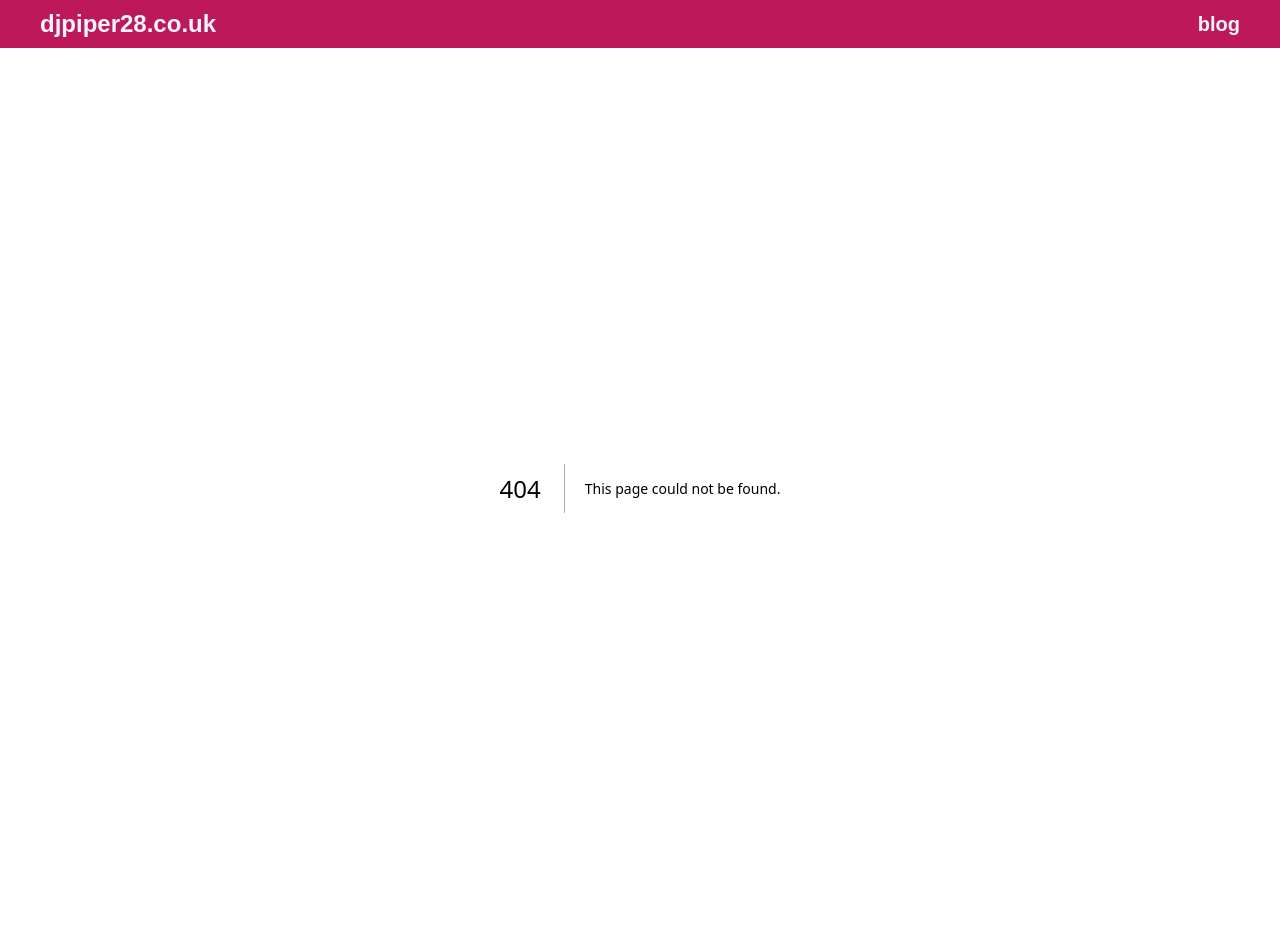
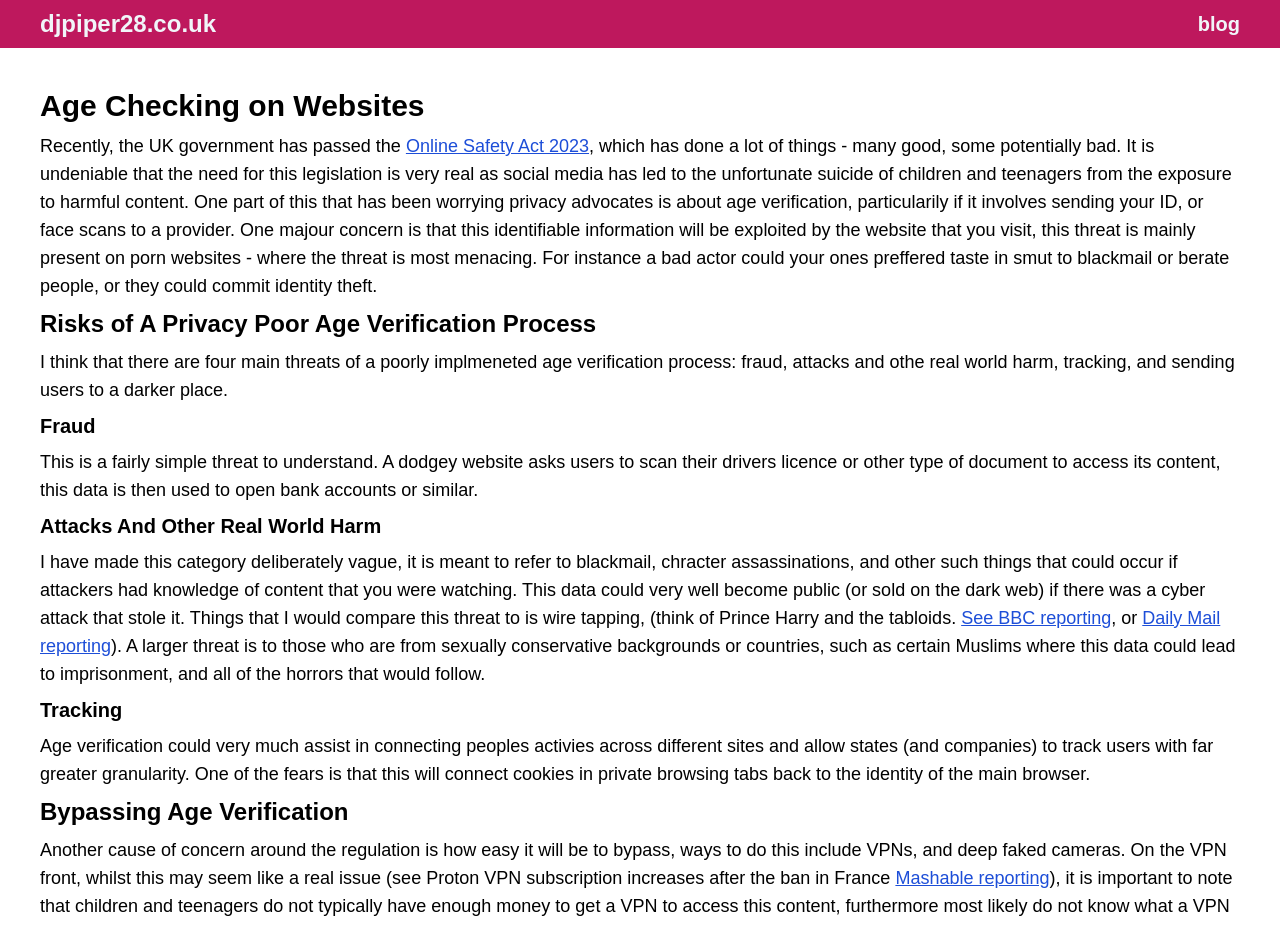
Before and after one commit to djpiper28/my-website, a Next.js app: page /blog/2025/06/age_checking_on_websites in a window 1280 px wide. Before the commit this address had no page. Shown: the top 925 px of the page. Built offline with nearby package versions, Linux system fonts and the light colour scheme.

Commit message:
feat: started work on blog post about online safety act (porn age verification)

```diff
--- /dev/null
+++ b/src/app/blog/2025/06/age_checking_on_websites/meta.tsx
@@ -0,0 +1,8 @@
+import { BlogMeta } from "@/app/blog/meta";
+
+export const meta: BlogMeta = {
+  title: "Age Checking on Websites",
+  description:
+    "I discuss privacy concerns, mitigations, current technology, and if it should even be done.",
+  release: new Date(2025, 6, 17),
+};
--- /dev/null
+++ b/src/app/blog/2025/06/age_checking_on_websites/page.tsx
@@ -0,0 +1,99 @@
+import { H1 } from "@/components/typrography/H1";
+import { H2 } from "@/components/typrography/H2";
+import { H3 } from "@/components/typrography/H3";
+import { Link } from "@/components/typrography/Link";
+import { P } from "@/components/typrography/P";
+
+export default function Page() {
+  return (
+    <>
+      <H1>Age Checking on Websites</H1>
+      <P>
+        Recently, the UK government has passed the{" "}
+        <Link href="https://www.legislation.gov.uk/ukpga/2023/50/contents">
+          Online Safety Act 2023
+        </Link>
+        , which has done a lot of things - many good, some potentially bad. It
+        is undeniable that the need for this legislation is very real as social
+        media has led to the unfortunate suicide of children and teenagers from
+        the exposure to harmful content. One part of this that has been worrying
+        privacy advocates is about age verification, particularily if it
+        involves sending your ID, or face scans to a provider. One majour
+        concern is that this identifiable information will be exploited by the
+        website that you visit, this threat is mainly present on porn websites -
+        where the threat is most menacing. For instance a bad actor could your
+        ones preffered taste in smut to blackmail or berate people, or they
+        could commit identity theft.
+      </P>
+      <H2>Risks of A Privacy Poor Age Verification Process</H2>
+      <P>
+        I think that there are four main threats of a poorly implmeneted age
+        verification process: fraud, attacks and othe real world harm, tracking,
+        and sending users to a darker place.
+      </P>
+      <H3>Fraud</H3>
+      <P>
+        This is a fairly simple threat to understand. A dodgey website asks
+        users to scan their drivers licence or other type of document to access
+        its content, this data is then used to open bank accounts or similar.
+      </P>
+      <H3>Attacks And Other Real World Harm</H3>
+      <P>
+        I have made this category deliberately vague, it is meant to refer to
+        blackmail, chracter assassinations, and other such things that could
+        occur if attackers had knowledge of content that you were watching. This
+        data could very well become public (or sold on the dark web) if there
+        was a cyber attack that stole it. Things that I would compare this
+        threat to is wire tapping, (think of Prince Harry and the tabloids.{" "}
+        <Link href="https://www.bbc.co.uk/news/uk-67122719">
+          See BBC reporting
+        </Link>
+        , or{" "}
+        <Link href="https://www.dailymail.co.uk/news/article-14312499/Duke-Sussex-settles-High-Court-claim-against-News-Group-Newspapers.html">
+          Daily Mail reporting
+        </Link>
+        ). A larger threat is to those who are from sexually conservative
+        backgrounds or countries, such as certain Muslims where this data could
+        lead to imprisonment, and all of the horrors that would follow.
+      </P>
+      <H3>Tracking</H3>
+      <P>
+        Age verification could very much assist in connecting peoples activies
+        across different sites and allow states (and companies) to track users
+        with far greater granularity. One of the fears is that this will connect
+        cookies in private browsing tabs back to the identity of the main
+        browser.
+      </P>
+      <H2>Bypassing Age Verification</H2>
+      <P>
+        Another cause of concern around the regulation is how easy it will be to
+        bypass, ways to do this include VPNs, and deep faked cameras. On the VPN
+        front, whilst this may seem like a real issue (see Proton VPN
+        subscription increases after the ban in France{" "}
+        <Link href="https://mashable.com/article/proton-vpn-pornhub-france">
+          Mashable reporting
+        </Link>
+        ), it is important to note that children and teenagers do not typically
+        have enough money to get a VPN to access this content, furthermore most
+        likely do not know what a VPN is. Like VPNs fake cameras for fake faces
+        is something that is most likely out of reach of children and teenagers
+        so not something to worry about. What is alarming though is that people
+        who are old enough to legally watch porn are not educated enough to use
+        VPNs, fake cameras, or similar bypasses - therefore they their data will
+        be at risk.
+      </P>
+      TOOD: finish this. VPNs Fake cameras/deep fakes Not really an issue
+      <H2>Security Issues</H2>
+      TODO: hacking of the personal data. phising concerns, etc
+      <H2>Conclusion</H2>
+      TODO: check that YOTI or similar apps do not provide information, and
+      attach a diagram and explanation of how any solution should work.
+      <H2>Use of AI Disclaimer</H2>
+      <P>
+        No AI was used to generate text that appears on this website, however
+        Google Gemini was used to help read the legalese that is the act in
+        question.
+      </P>
+    </>
+  );
+}
--- a/src/app/blog/page.tsx
+++ b/src/app/blog/page.tsx
@@ -7,6 +7,7 @@ export default function Page() {
   return (
     <>
       <H1>Blog Posts</H1>
+      {/* TODO: Add titles for each year */}
       {allBlogs.map((x) => (
         <div className="flex flex-row gap-3 flex-wrap items-center" key={x.url}>
           <P>{x.release.toLocaleDateString()} -</P>
```
